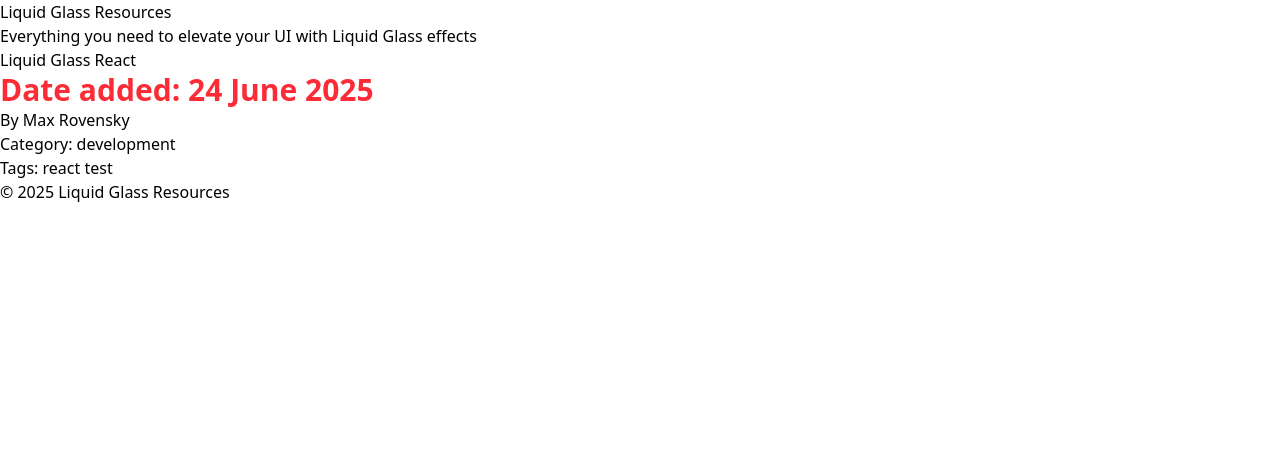
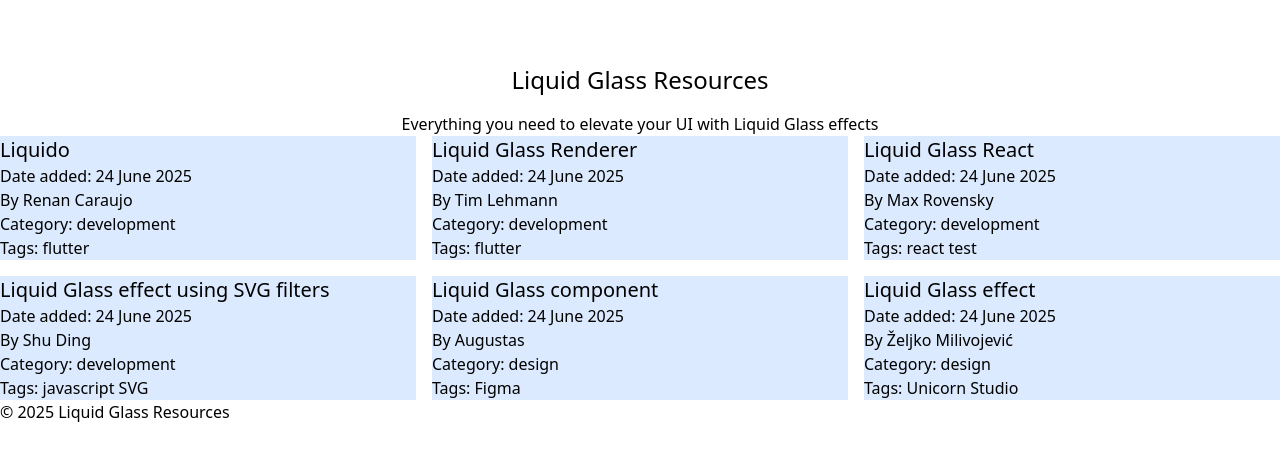
Before and after one commit to BrewDotDev/liquid-glass-resources, a Jekyll site: the page built from index.md, in a window 1280 px wide. Shown: the top 461 px of the page. Built offline with Jekyll 4.4.1, drawn with Linux system fonts in a browser that asks for light colours.

Commit message:
add example resources

```diff
--- a/_includes/header.html
+++ b/_includes/header.html
@@ -1,5 +1,7 @@
 <header>
-  <h1>
+  <h1 class="text-2xl text-center pt-16 pb-4">
       <a href="{{ site.url }}/">{{ site.title }}</a>
   </h1>
+
+  <p class="text-center">{{ site.description }}</p>
 </header>
--- /dev/null
+++ b/_posts/2025-6-24-liquid-glass-effect-in-unicornstudio.markdown
@@ -0,0 +1,10 @@
+---
+layout: post
+title:	Liquid Glass effect
+date:	2025-06-24
+categories:	design
+tags: [Unicorn Studio]
+url:	https://x.com/zeljko_design/status/1933460647825526860
+creator:	Željko Milivojević
+creator_url:	https://x.com/zeljko_design/
+---
--- /dev/null
+++ b/_posts/2025-6-24-liquid-glass-figma.markdown
@@ -0,0 +1,10 @@
+---
+layout: post
+title:	Liquid Glass component
+date:	2025-06-24
+categories:	design
+tags: [Figma]
+url:	https://www.figma.com/community/file/1514673971543878596
+creator:	Augustas
+creator_url:	https://x.com/AugustasDesign
+---
--- /dev/null
+++ b/_posts/2025-6-24-liquid-glass-js.markdown
@@ -0,0 +1,10 @@
+---
+layout: post
+title:	Liquid Glass effect using SVG filters
+date:	2025-06-24
+categories:	development
+tags: [javascript SVG]
+url:	https://github.com/shuding/liquid-glass
+creator:	Shu Ding
+creator_url:	https://x.com/shuding_
+---
--- /dev/null
+++ b/_posts/2025-6-24-liquid-glass-renderer-flutter.markdown
@@ -0,0 +1,10 @@
+---
+layout: post
+title:	Liquid Glass Renderer
+date:	2025-06-24
+categories:	development
+tags: [flutter]
+url:	https://pub.dev/packages/liquid_glass_renderer
+creator:	Tim Lehmann
+creator_url:	https://x.com/imadetheseworks
+---
--- /dev/null
+++ b/_posts/2025-6-24-liquido-flutter.markdown
@@ -0,0 +1,10 @@
+---
+layout: post
+title:	Liquido
+date:	2025-06-24
+categories:	development
+tags: [flutter]
+url:	https://github.com/renancaraujo/liquido
+creator:	Renan Caraujo
+creator_url:	https://x.com/reNotANumber
+---
--- a/assets/dist-styles.css
+++ b/assets/dist-styles.css
@@ -7,7 +7,14 @@
       "Segoe UI Emoji", "Segoe UI Symbol", "Noto Color Emoji";
     --font-mono: ui-monospace, SFMono-Regular, Menlo, Monaco, Consolas, "Liberation Mono",
       "Courier New", monospace;
+    --color-red-100: oklch(93.6% 0.032 17.717);
     --color-red-500: oklch(63.7% 0.237 25.331);
+    --color-blue-100: oklch(93.2% 0.032 255.585);
+    --spacing: 0.25rem;
+    --text-xl: 1.25rem;
+    --text-xl--line-height: calc(1.75 / 1.25);
+    --text-2xl: 1.5rem;
+    --text-2xl--line-height: calc(2 / 1.5);
     --text-3xl: 1.875rem;
     --text-3xl--line-height: calc(2.25 / 1.875);
     --font-weight-bold: 700;
@@ -161,9 +168,65 @@
   }
 }
 @layer utilities {
+  .col-span-1 {
+    grid-column: span 1 / span 1;
+  }
+  .col-span-2 {
+    grid-column: span 2 / span 2;
+  }
+  .flex {
+    display: flex;
+  }
+  .grid {
+    display: grid;
+  }
+  .flex-0 {
+    flex: 0;
+  }
+  .flex-1 {
+    flex: 1;
+  }
+  .grid-cols-3 {
+    grid-template-columns: repeat(3, minmax(0, 1fr));
+  }
+  .gap-4 {
+    gap: calc(var(--spacing) * 4);
+  }
+  .bg-blue-100 {
+    background-color: var(--color-blue-100);
+  }
+  .bg-red-100 {
+    background-color: var(--color-red-100);
+  }
+  .p-4 {
+    padding: calc(var(--spacing) * 4);
+  }
+  .p-8 {
+    padding: calc(var(--spacing) * 8);
+  }
+  .pt-8 {
+    padding-top: calc(var(--spacing) * 8);
+  }
+  .pt-16 {
+    padding-top: calc(var(--spacing) * 16);
+  }
+  .pb-4 {
+    padding-bottom: calc(var(--spacing) * 4);
+  }
+  .text-center {
+    text-align: center;
+  }
+  .text-2xl {
+    font-size: var(--text-2xl);
+    line-height: var(--tw-leading, var(--text-2xl--line-height));
+  }
   .text-3xl {
     font-size: var(--text-3xl);
     line-height: var(--tw-leading, var(--text-3xl--line-height));
+  }
+  .text-xl {
+    font-size: var(--text-xl);
+    line-height: var(--tw-leading, var(--text-xl--line-height));
   }
   .font-bold {
     --tw-font-weight: var(--font-weight-bold);
--- a/index.md
+++ b/index.md
@@ -1,22 +1,22 @@
 ---
 layout: default
 ---
-
-<h2>{{ site.description }}</h2>
-<ul>
-    {% for post in site.posts %}
-  	<li>
-        <h3>
-  		    <a href="{{ post.url }}">{{ post.title }}</a>
-        </h3>
-        <p class="text-red-500 text-3xl font-bold">Date added: {{ post.date | date: "%-d %B %Y" }}</p>
-        <p>By <a href="{{ post.creator_url }}">{{ post.creator }}</a></p>
-        <p>Category: {{ post.categories }}</p>
-        <p> Tags:
-            {% for tag in post.tags %}
-                {{ tag }}
-            {% endfor %}
-         </p>
-	</li>
-    {% endfor %}
-</ul>
+<div>
+    <div class="grid grid-cols-3 gap-4">
+        {% for post in site.posts %}
+          	<div class="col-span-1 bg-blue-100">
+                <h2 class="text-xl">
+          		    <a href="{{ post.url }}">{{ post.title }}</a>
+                </h2>
+                <p>Date added: {{ post.date | date: "%-d %B %Y" }}</p>
+                <p>By <a href="{{ post.creator_url }}">{{ post.creator }}</a></p>
+                <p>Category: {{ post.categories }}</p>
+                <p> Tags:
+                    {% for tag in post.tags %}
+                        {{ tag }}
+                    {% endfor %}
+                 </p>
+        	</div>
+        {% endfor %}
+    </div>
+</div>
```
